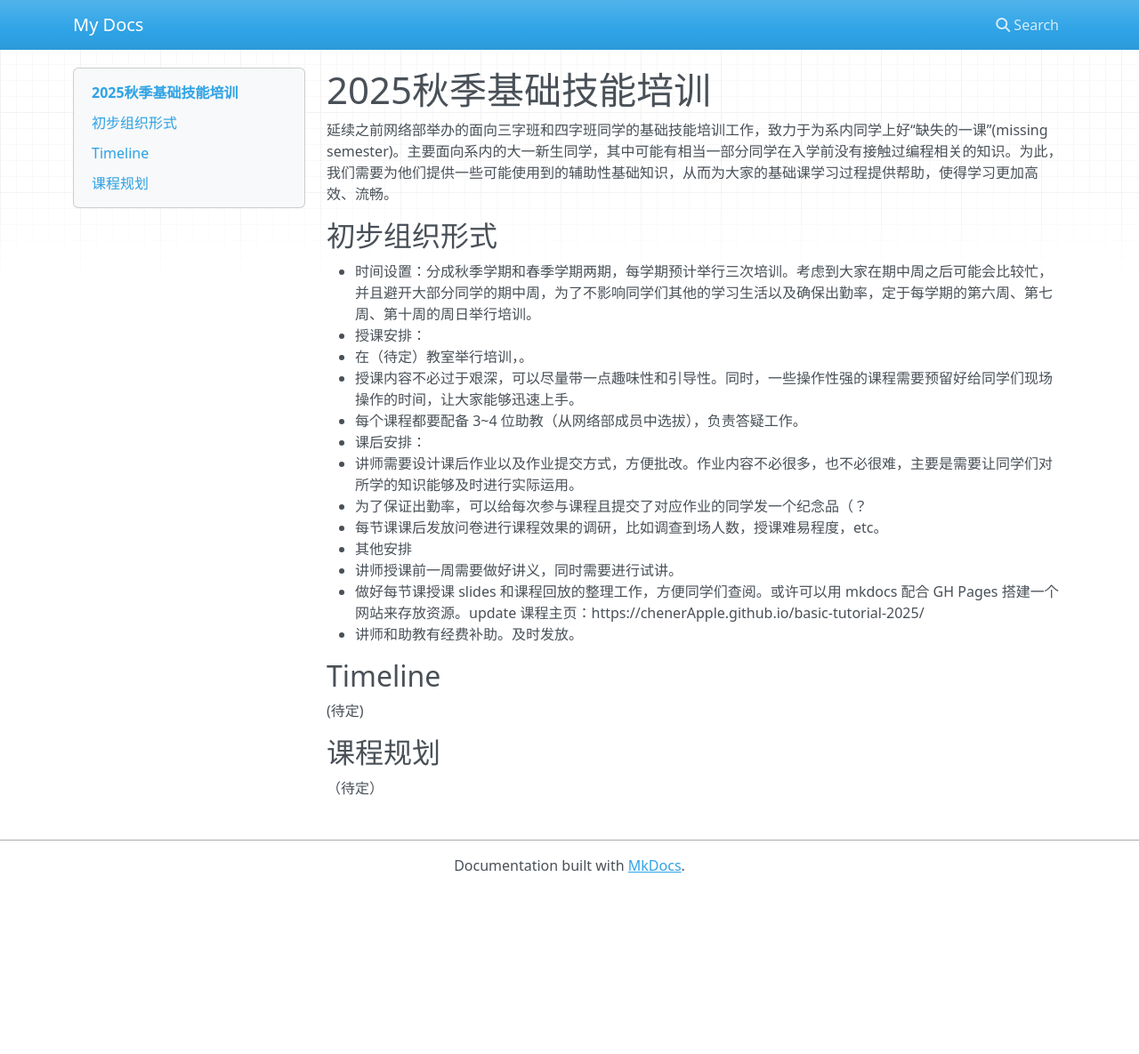
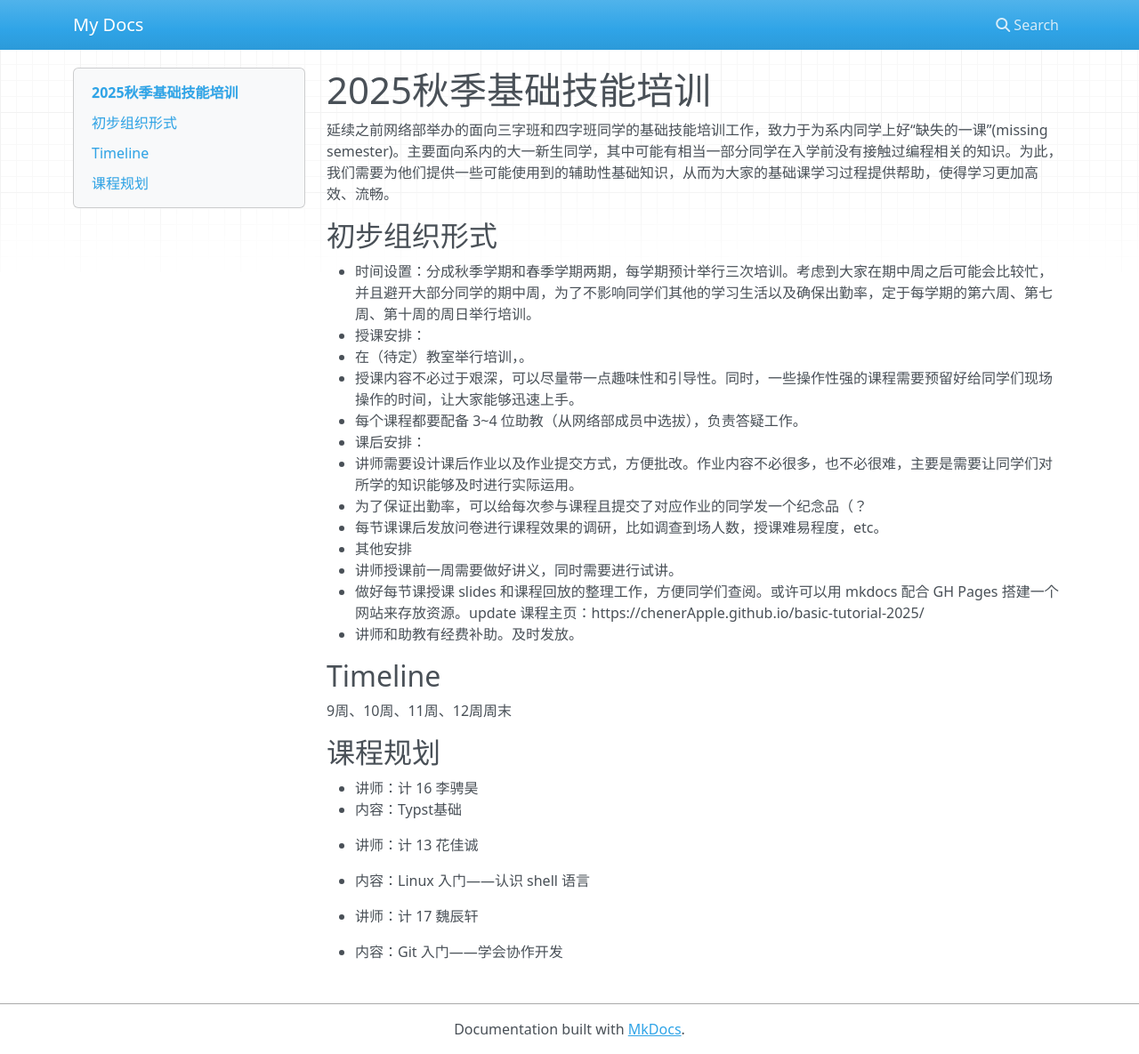
Before and after one commit to chenerApple/basic-tutorial-2025, an MkDocs documentation site: the page built from docs/index.md, in a window 1280 px wide and 1185 px high. Shown: the whole window at 89% size. Built offline with MkDocs 1.6.1, drawn with Linux system fonts in a browser that asks for light colours; nearby versions of some CDN libraries.

Commit message:
Update index.md

```diff
--- a/docs/index.md
+++ b/docs/index.md
@@ -18,6 +18,13 @@
   - 讲师和助教有经费补助。及时发放。
 
 ## Timeline
-(待定)
+9周、10周、11周、12周周末
 ## 课程规划
-（待定）
+- 讲师：计 16 李骋昊
+  - 内容：Typst基础
+
+  - 讲师：计 13 花佳诚
+  - 内容：Linux 入门——认识 shell 语言
+
+  - 讲师：计 17 魏辰轩
+  - 内容：Git 入门——学会协作开发
```
